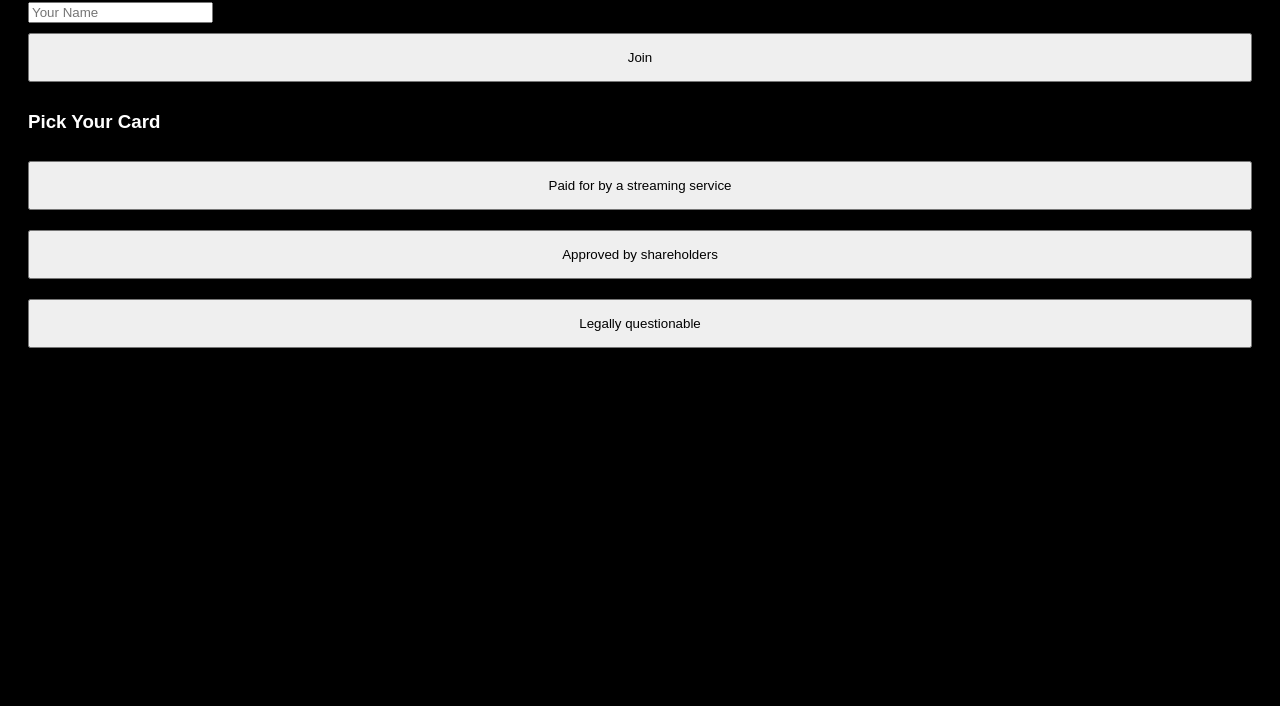
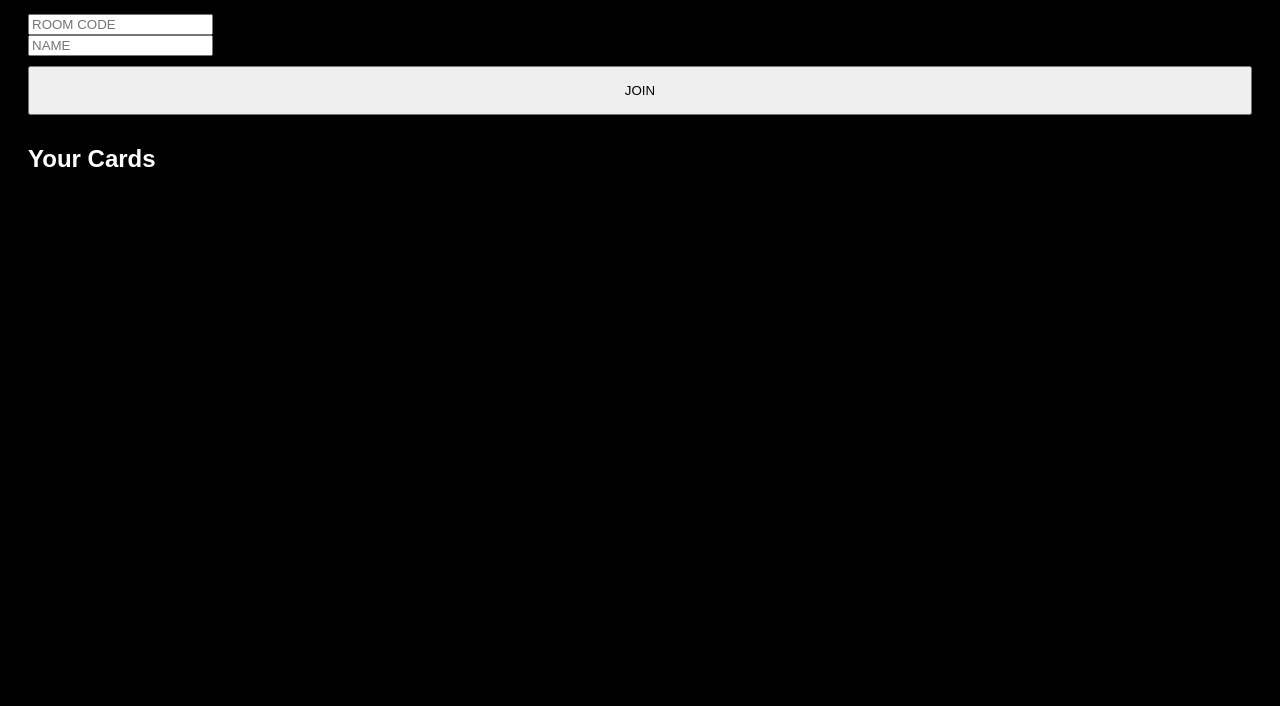
Before and after one commit to theaterkid6or7/AbsolutlyNot, a plain HTML site: page player.html in a window 1280 px wide. Shown: the part 94-800 px from the top of the page. Drawn offline with Linux system fonts and the light colour scheme.

Commit message:
Refactor player.html layout and scripts

```diff
--- a/player.html
+++ b/player.html
@@ -4,54 +4,29 @@
 <title>Player – Absolutely Not</title>
 <style>
 body {
-      background: #000;
-      color: white;
-      font-family: Arial;
-      padding: 20px;
+  background:#000;
+  color:white;
+  font-family:Arial;
+  padding:20px;
 }
 button {
-      padding: 15px;
-      margin: 10px 0;
-      width: 100%;
+  width:100%;
+  padding:15px;
+  margin:10px 0;
 }
 </style>
 </head>
 <body>
 
-<h2>Join Game</h2>
-<input id="name" placeholder="Your Name">
-<button onclick="join()">Join</button>
+<h1>Join Game</h1>
+<input id="code" placeholder="ROOM CODE"><br>
+<input id="name" placeholder="NAME"><br>
+<button onclick="join()">JOIN</button>
 
-<h3>Pick Your Card</h3>
-<div id="cards"></div>
+<h2>Your Cards</h2>
+<div id="hand"></div>
 
-<script src="game.js"></script>
-<script>
-function join() {
-  const name = document.getElementById("name").value;
-  if (!name) return;
-  addPlayer(name);
-  alert("Joined!");
-}
-
-// placeholder submissions
-const cards = [
-  "Paid for by a streaming service",
-  "Approved by shareholders",
-  "Legally questionable"
-];
-
-const container = document.getElementById("cards");
-cards.forEach(card => {
-  const btn = document.createElement("button");
-  btn.textContent = card;
-  btn.onclick = () => {
-    localStorage.setItem("submission", card);
-    alert("Submitted!");
-  };
-  container.appendChild(btn);
-});
-</script>
-
+<script src="firebase.js"></script>
+<script src="player.js"></script>
 </body>
 </html>
```
Lines whose indentation alone changed are shown as unchanged.
